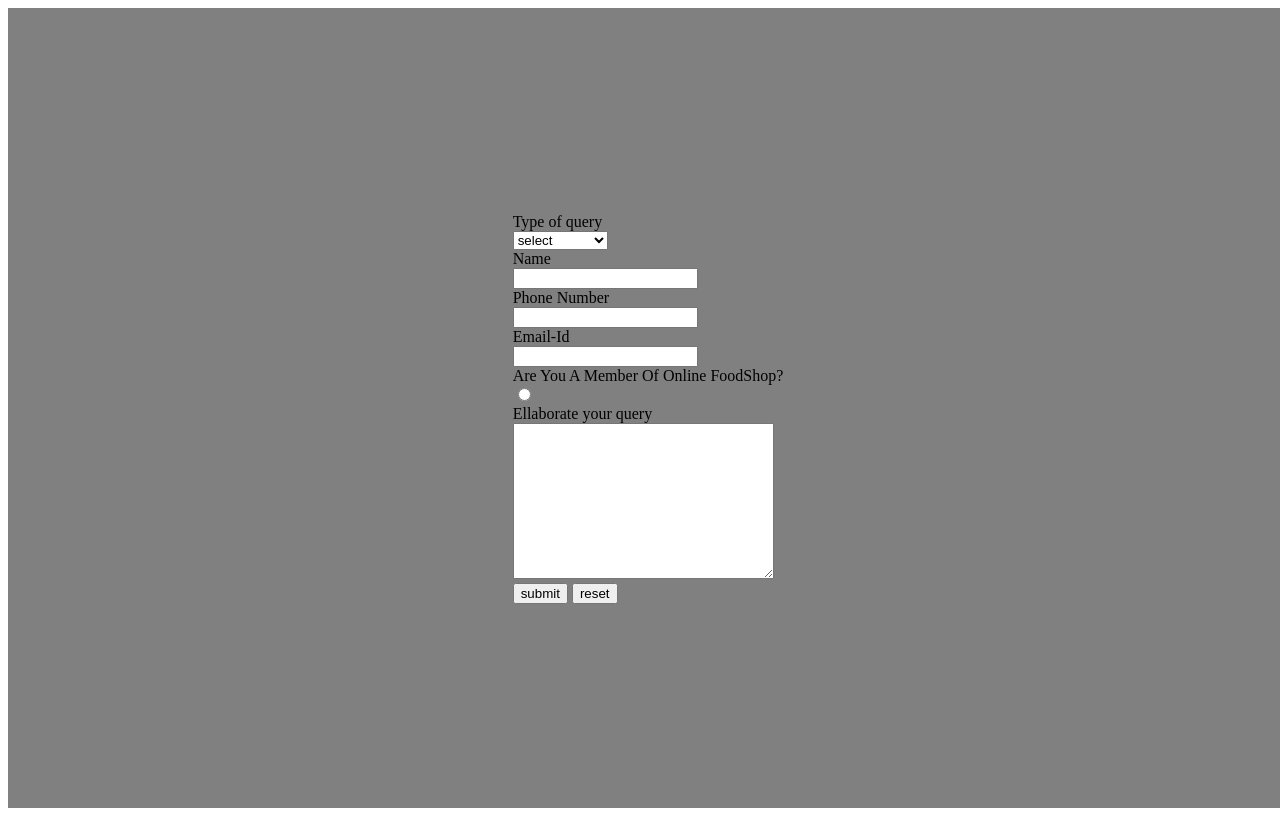
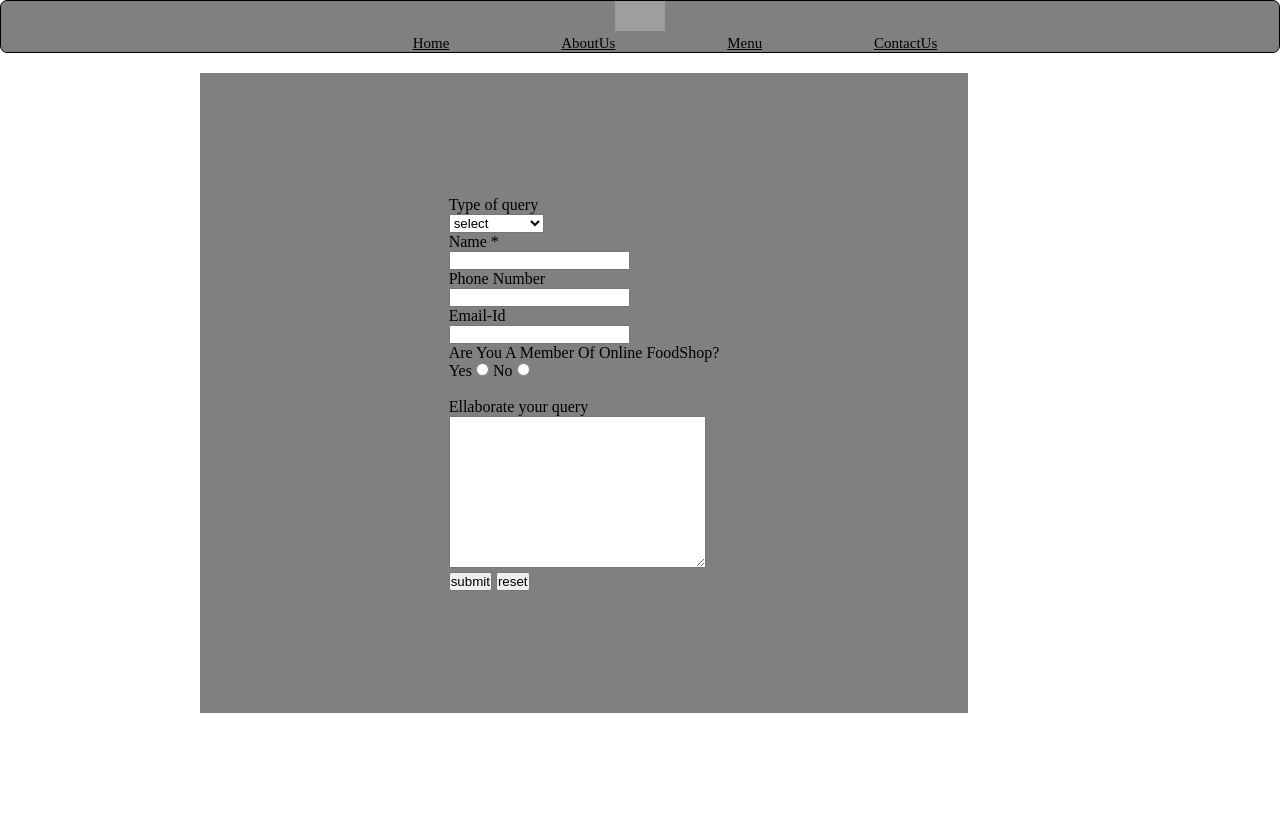
Before and after one commit to roua-KHMILA/restaurant_Home_Page, a plain HTML site: page ContactUs.html in a window 1280 px wide. Drawn offline with Linux system fonts and the light colour scheme; grey boxes are pictures that could not be loaded.

Commit message:
seconde version

```diff
--- a/ContactUs.html
+++ b/ContactUs.html
@@ -8,8 +8,19 @@
     <link rel="stylesheet" href="style2.css" >
 </head>
 <body>
+    <nav>
+        <img id="logo"src="https://t4.ftcdn.net/jpg/02/75/70/03/360_F_275700347_09reCCwb7JBxTKiYQXsyri4riMKaHbj8.jpg" />
+       <br>
+       <div id="bg">
+
+        <a href="index.html" class="links">Home</a>
+        <a href="#" class="links">AboutUs</a>
+        <a href="#" class="links">Menu</a>
+        <a href="ContactUs.html" class="links">ContactUs</a>
+
+        </nav>
     <div id="form">
-    <form>
+    <form onsubmit="done()">
     <label >
         Type of query
     </label>
@@ -30,10 +41,10 @@
     </select>
     <br>
     <label >
-        Name
+        Name *
     </label>
     <br>
-    <input type="text" id="name">
+    <input type="text" id="name" required>
     <br>
     <label >
         Phone Number
@@ -47,11 +58,15 @@
     <br>
     <input type="text"  id="email">
     <br>
-    <label >
-        Are You A Member Of Online FoodShop?
-    </label>
-    <br>
-    <input type="radio" id="radio">
+    <div id="radio">
+        <label >
+            Are You A Member Of Online FoodShop?
+         </label>
+         <br>
+         Yes <input type="radio" name="eligible">
+         No <input type="radio" name="eligible">
+
+    </div>
     <br>
     <label >
         Ellaborate your query
@@ -64,7 +79,10 @@
 
 </form>
 </div>
-
+<script>
+    function done(){
+    alert("done");}
+</script>
 
 </body>
 </html>
--- a/style.css
+++ b/style.css
@@ -1,11 +1,12 @@
 #logo{
-    display: flex;
-    justify-content: center;
-    align-items: center;
-    width: 70px;
+
+    width: 50px;
     height: 30px;
-    margin-top: 3px;
+
     margin: 0% 50%;
+    top: 50%;
+    left: 50%;
+    transform: translate(-50%,-0%);
 
 }
 nav{
--- a/style2.css
+++ b/style2.css
@@ -1,9 +1,53 @@
+nav{
+    border: 1px solid black ;
+    background-color: grey;
+    border-radius: 7px;
+    padding: 0px;
+    margin: 0px;
+    overflow: hidden;
+
+
+}
+*{
+    padding: 0px;
+    margin: 0px;
+}
+.links{
+    margin-left: 70px;
+    color: black;
+    font-size: 15px;
+
+
+
+
+
+}
+
+#bg{
+    display: flex;
+    justify-content: space-evenly;
+    margin-left: 300px;
+    margin-right: 300px;
+}
+#logo{
+
+    width: 50px;
+    height: 30px;
+
+    margin: 0% 50%;
+    top: 50%;
+    left: 50%;
+    transform: translate(-50%,-0%);
+
+}
 #form{
-
+    height: 80vh;
+    width: 60vw;
     display: flex;
     justify-content: center;
     align-items: center;
-    height: 100vh;
-    width: 100vw;
+    margin-left: 200px;
+    margin-top: 20px;
+
     background-color: gray ;
 }
```
Also changed, not shown: index.html (+2 -2 lines).
